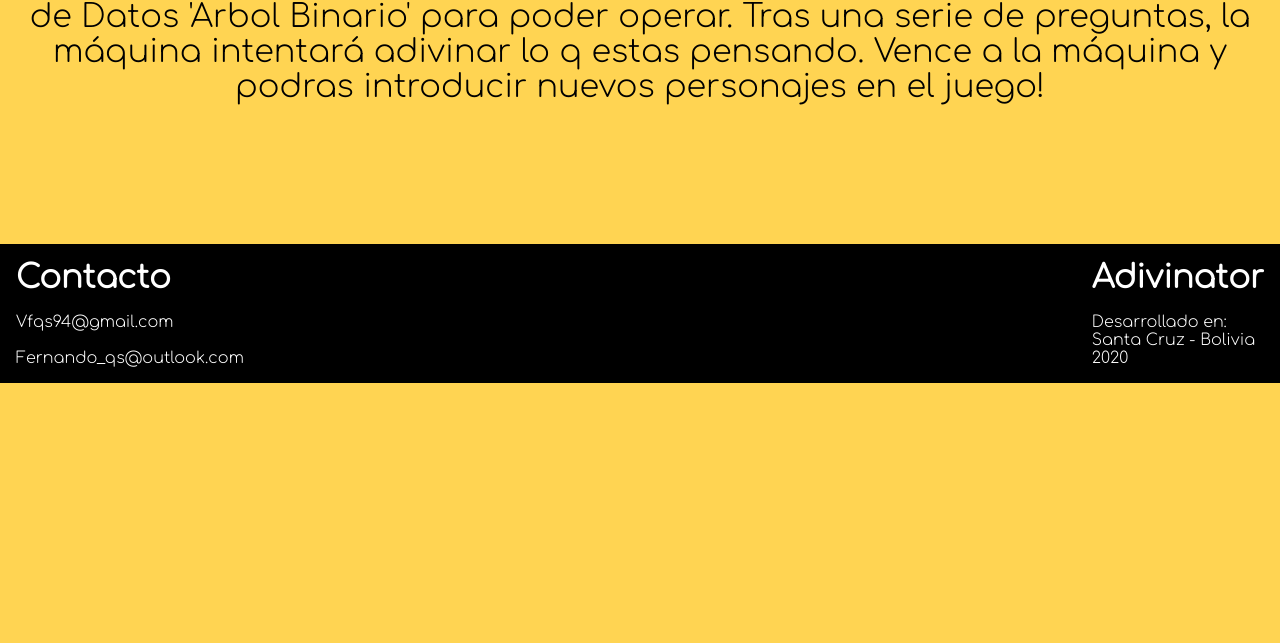
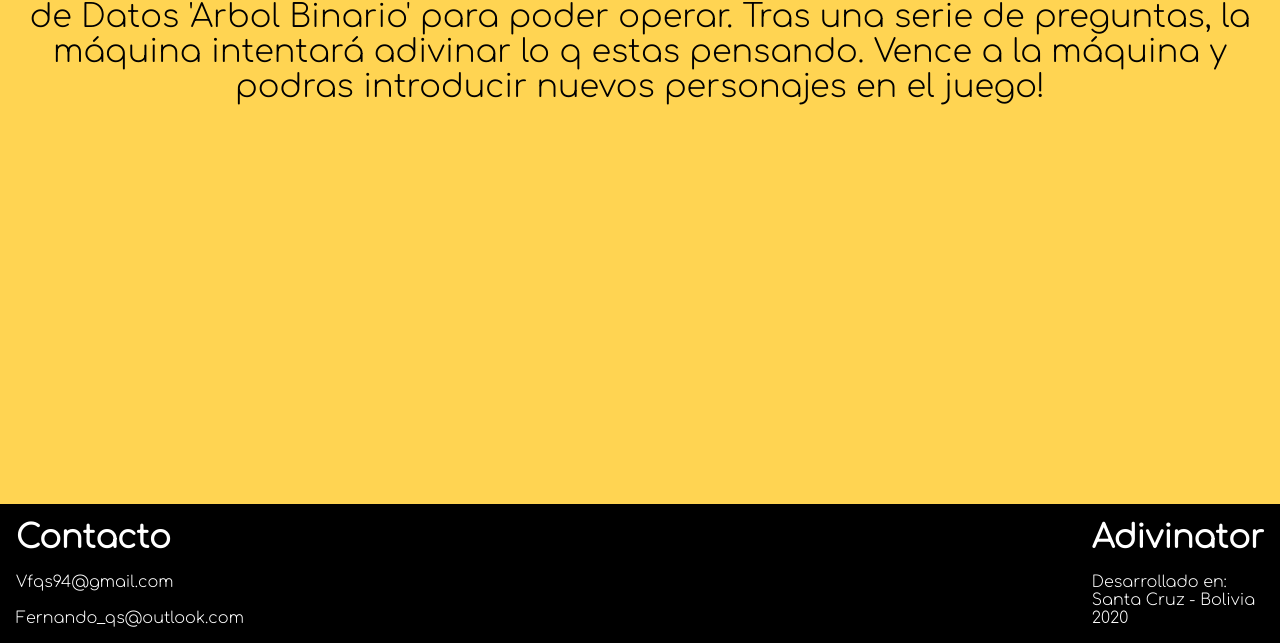
Before and after one commit to SickRanchez4/adivinator, a Flask app: page /about in a window 1280 px wide. Shown: the part 403-1046 px from the top of the page. Before the commit the page ends 786 px from the top, so only its background shows below. Run offline with Flask 2, Linux system fonts and the light colour scheme.

Commit message:
last update

```diff
--- a/static/arbol.py
+++ b/static/arbol.py
@@ -34,6 +34,3 @@ class Arbol:
     def getRaizData(self):
         n = self.root.getData()
         return n
-
-    def podar(self, n):
-        self.getRoot
--- a/static/styles.css
+++ b/static/styles.css
@@ -107,15 +107,16 @@ nav ul{
 }
 
 .footer{
-    /* position:fixed;
+    position: relative;
     left:0px;
-    bottom:0px; */
+    bottom:0px;
     display: flex;
     justify-content: space-between;
     padding: 1em;
     background-color: black;
     color: white;
     width: 100%;
+    margin-top: 400px;
 }
 .bout{
     font-size: 2em;
```
